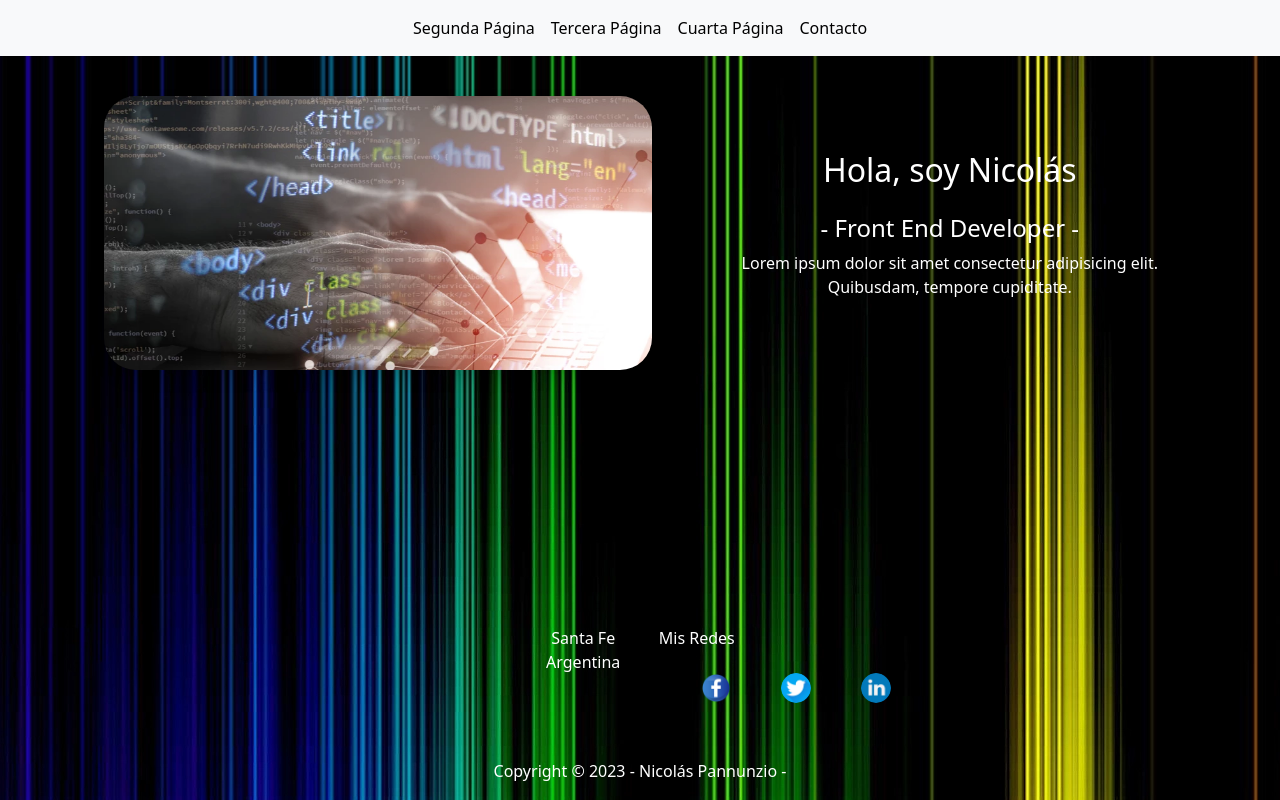
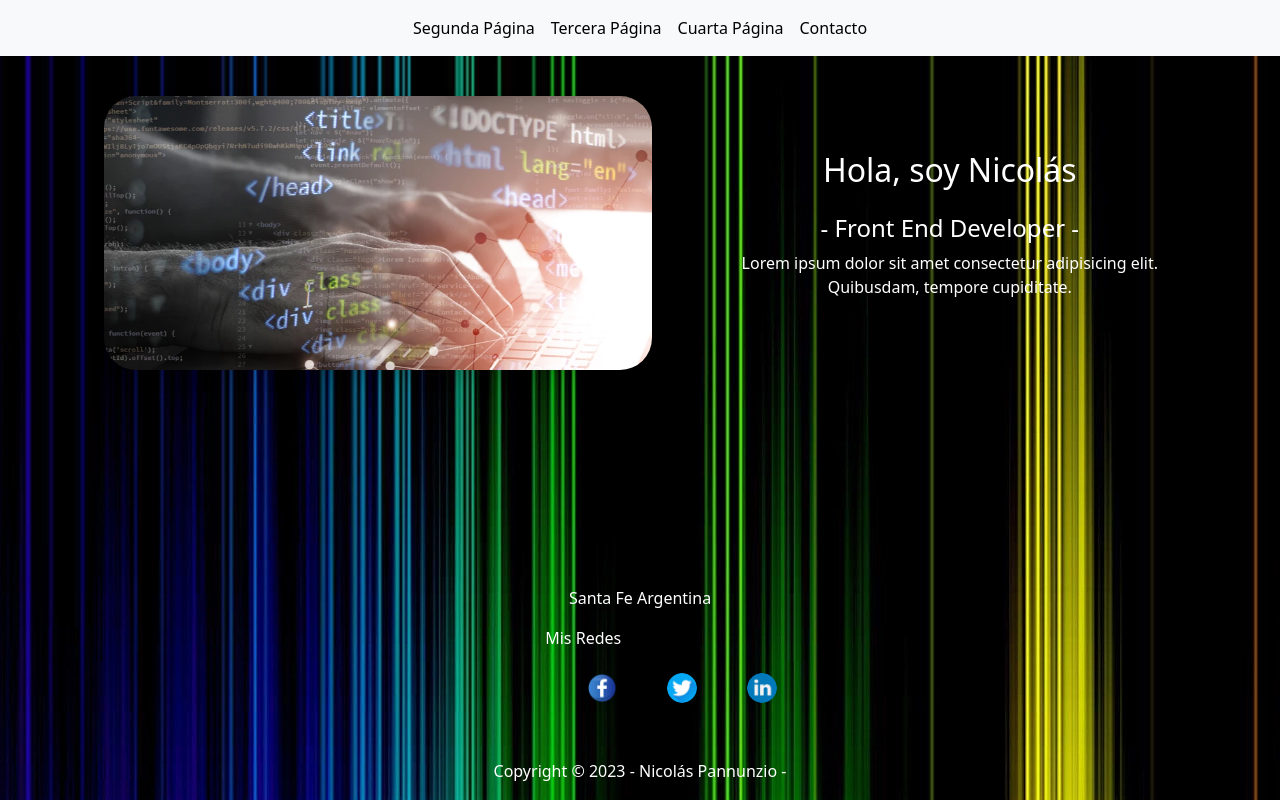
Before and after one commit to nicolaspannunzio/2PreEntrega-NicolasPannunzio, a website: page index.html in a window 1280 px wide. Drawn offline with nearby package versions, Linux system fonts and the light colour scheme.

Commit message:
modificación en footer, L80 pagina 2

```diff
--- a/SCSS/Modulos/_body.scss
+++ b/SCSS/Modulos/_body.scss
@@ -4,6 +4,6 @@ body{
     color: $colorDeFondoBlanco;
     @extend .display;
     flex-direction: column;
-    height: 100vh;
+    height: $alturaBody;
     margin: 0;
 }
--- a/SCSS/Modulos/_mediaQueries.scss
+++ b/SCSS/Modulos/_mediaQueries.scss
@@ -4,7 +4,7 @@
     }
 
     .texto {
-        font-size: 0.5rem;
+        font-size: 2rem;
     }
 
     body {
@@ -21,6 +21,7 @@
         justify-content: center;
         align-items: flex-start;
     }
+
     .contenedorimg {
         grid-template-columns: repeat(2, 1fr);
     }
@@ -29,7 +30,6 @@
         width: 100px;
         height: 100px;
     }
-
 }
 
 //@media screen and (orientation: landscape) and (max-width: 768px)
--- a/SCSS/Modulos/_variables.scss
+++ b/SCSS/Modulos/_variables.scss
@@ -1,12 +1,2 @@
 $colorDeFondoBlanco : #ffffff;
-
-//Implementando mas de una variable, utilizando el método map-get
-
-$colores : (
-    "negro" : #000000,
-    "blanco" : rgb(255, 255, 255),
-);
-$fuentes : (
-    "titulo" : verdana,
-    "normal" : helvetica,
-);
+$alturaBody : 100vh;
--- a/index.html
+++ b/index.html
@@ -78,7 +78,7 @@
      <div class="row">
         <div class="col-sm-12 col-lg-6 mx-auto">
           <div class="row">
-              <div class="col-6">
+              <div class="col-sm-12">
                   <p class="mb-3">Santa Fe  Argentina</p>
               </div>
           <div class="col-6 text-center">
```
Also changed, not shown: pages/contacto.html (+1 -1 lines), pages/cuartapagina.html (+1 -1 lines), pages/segundapagina.html (+1 -1 lines), pages/tercerapagina.html (+1 -1 lines), css/style.css.
